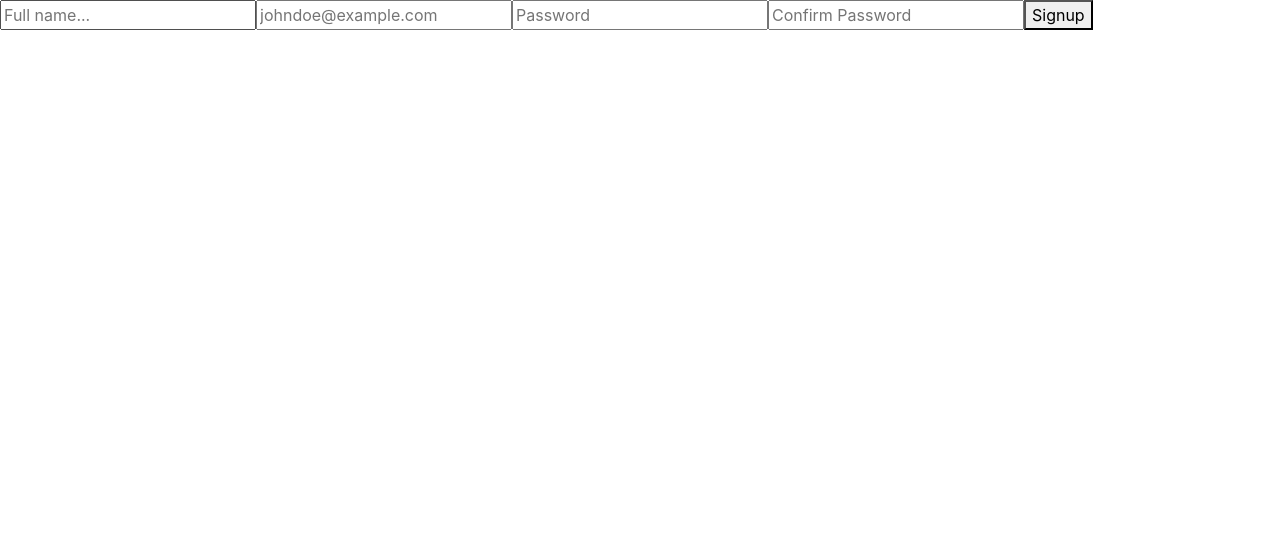
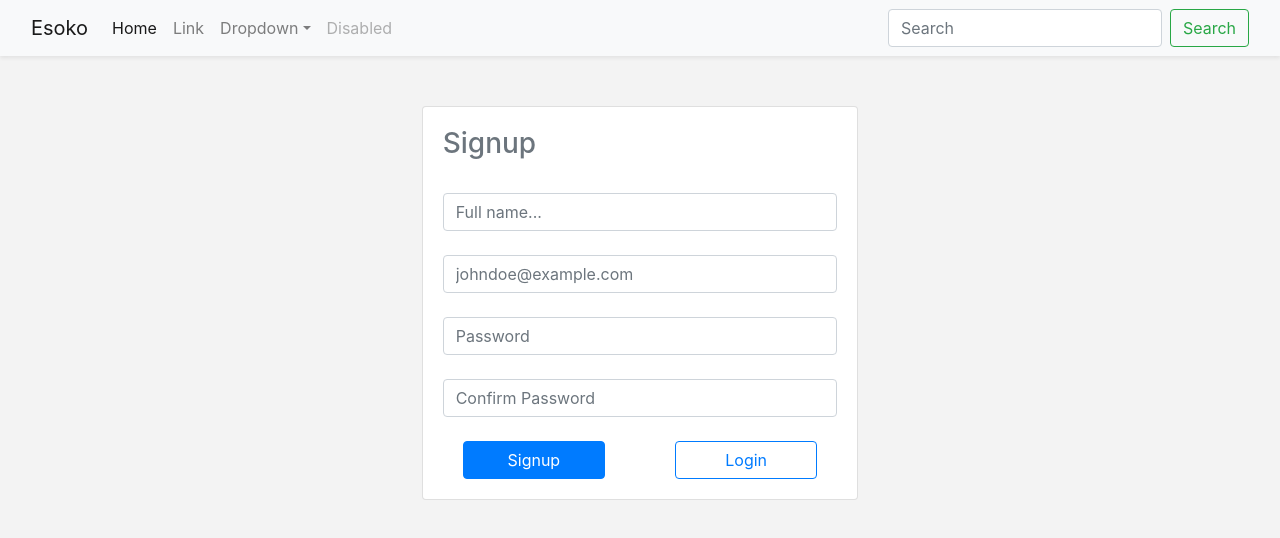
Before and after one commit to Dawn100/esokoweb, a React (Create React App) app: page /signup in a window 1280 px wide. Shown: the top 538 px of the page. Built offline with nearby package versions, Linux system fonts and the light colour scheme.

Commit message:
Designed login and signup

```diff
--- a/package.json
+++ b/package.json
@@ -3,6 +3,7 @@
   "version": "0.1.0",
   "private": true,
   "dependencies": {
+    "axios": "^0.19.0",
     "react": "^16.9.0",
     "react-dom": "^16.9.0",
     "react-navigation": "^4.0.4",
--- a/public/index.html
+++ b/public/index.html
@@ -3,7 +3,7 @@
   <head>
     <meta charset="utf-8" />
     <link rel="shortcut icon" href="%PUBLIC_URL%/favicon.ico" />
-    <meta name="viewport" content="width=device-width, initial-scale=1" />
+    <meta name="viewport" content="width=device-width, initial-scale=1, shrink-to-fit=no">
     <meta name="theme-color" content="#000000" />
     <meta
       name="description"
@@ -32,7 +32,7 @@
     -->
     <title>Esoko</title>
   </head>
-  <body>
+  <body style="background-color: #f3f3f3;padding: 0;margin: 0;height: 100%;width: 100%;">
     <noscript>You need to enable JavaScript to run this app.</noscript>
     <div id="root"></div>
     <!--
--- a/src/components/Login.js
+++ b/src/components/Login.js
@@ -1,17 +1,48 @@
 import React, { Component } from 'react';
+import MyNav from './Nav';
+const axios = require('axios');
+
 
 
 class Login extends Component {
     constructor(props) {
         super(props);
-        this.state = {  }
+        this.state = {
+            email:"",password:""
+          }
+    }
+
+    login(){
+        fetch('http://127.0.0.1:8000/api/login/',{
+            method:'POST',
+            headers:{
+                'Content-Type':'application/json'
+            },
+            body:JSON.stringify(this.state)
+        }).then(response=>response.json()).then(response=>{
+           localStorage.setItem('api_token',response.api_token);
+           if(localStorage.getItem("api_token")){
+            window.location.href='/'
+          }
+        })
     }
     render() {
         return (
             <div>
-                <input type="email" name="email" placeholder="Enter your email"/>
-                <input type="password" name="password" placeholder="Password"/>
-                <button type="submit">Login</button>
+                <MyNav/>
+                <div className="row justify-content-center align-self-center" style={{marginTop:100}}>
+                    <div className="card col-sm-12 col-md-4" style={{padding:20}}>
+                        <h3>Login</h3>
+                        <input className="form-control" type="email" onChange={(e)=>this.setState({email:e.target.value})} name="email" placeholder="Enter your email"/>
+                        <br/>
+                        <input className="form-control" type="password" onChange={(e)=>this.setState({password:e.target.value})} name="password" placeholder="Password"/>
+                        <br/>
+                        <div className="row justify-content-around">
+                            <button className="btn btn-primary" type="submit" onClick={this.login.bind(this)}>Login</button>
+                            <a href="/signup" className="btn btn-outline-primary">Signup</a>
+                        </div>
+                    </div>
+                </div>
             </div>
          );
     }
--- a/src/components/Nav.js
+++ b/src/components/Nav.js
@@ -1,47 +1,50 @@
 import React, { Component } from 'react';
 
-class Nav extends Component {
+class MyNav extends Component {
     constructor(props) {
         super(props);
         this.state = {  }
     }
     render() {
-        return ( <nav class="navbar navbar-expand-lg navbar-light bg-light">
-        <a class="navbar-brand" href="#">Navbar</a>
-        <button class="navbar-toggler" type="button" data-toggle="collapse" data-target="#navbarSupportedContent" aria-controls="navbarSupportedContent" aria-expanded="false" aria-label="Toggle navigation">
-          <span class="navbar-toggler-icon"></span>
-        </button>
+        return (
+        <nav className="navbar navbar-expand-md shadow-sm navbar-light bg-light">
+          <div className="container-fluid">
+          <a className="navbar-brand" href="#">Esoko</a>
+          <button className="navbar-toggler" type="button" data-toggle="collapse" data-target="#navbarSupportedContent" aria-controls="navbarSupportedContent" aria-expanded="false" aria-label="Toggle navigation">
+            <span className="navbar-toggler-icon"></span>
+          </button>
 
-        <div class="collapse navbar-collapse" id="navbarSupportedContent">
-          <ul class="navbar-nav mr-auto">
-            <li class="nav-item active">
-              <a class="nav-link" href="#">Home <span class="sr-only">(current)</span></a>
+        <div className="collapse navbar-collapse" id="navbarSupportedContent">
+          <ul className="navbar-nav mr-auto">
+            <li className="nav-item active">
+              <a className="nav-link" href="#">Home <span className="sr-only">(current)</span></a>
             </li>
-            <li class="nav-item">
-              <a class="nav-link" href="#">Link</a>
+            <li className="nav-item">
+              <a className="nav-link" href="#">Link</a>
             </li>
-            <li class="nav-item dropdown">
-              <a class="nav-link dropdown-toggle" href="#" id="navbarDropdown" role="button" data-toggle="dropdown" aria-haspopup="true" aria-expanded="false">
+            <li className="nav-item dropdown">
+              <a className="nav-link dropdown-toggle" href="#" id="navbarDropdown" role="button" data-toggle="dropdown" aria-haspopup="true" aria-expanded="false">
                 Dropdown
               </a>
-              <div class="dropdown-menu" aria-labelledby="navbarDropdown">
-                <a class="dropdown-item" href="#">Action</a>
-                <a class="dropdown-item" href="#">Another action</a>
-                <div class="dropdown-divider"></div>
-                <a class="dropdown-item" href="#">Something else here</a>
+              <div className="dropdown-menu" aria-labelledby="navbarDropdown">
+                <a className="dropdown-item" href="#">Action</a>
+                <a className="dropdown-item" href="#">Another action</a>
+                <div className="dropdown-divider"></div>
+                <a className="dropdown-item" href="#">Something else here</a>
               </div>
             </li>
-            <li class="nav-item">
-              <a class="nav-link disabled" href="#" tabindex="-1" aria-disabled="true">Disabled</a>
+            <li className="nav-item">
+              <a className="nav-link disabled" href="#" tabindex="-1" aria-disabled="true">Disabled</a>
             </li>
           </ul>
-          <form class="form-inline my-2 my-lg-0">
-            <input class="form-control mr-sm-2" type="search" placeholder="Search" aria-label="Search"/>
-            <button class="btn btn-outline-success my-2 my-sm-0" type="submit">Search</button>
+          <form className="form-inline my-2 my-lg-0">
+            <input className="form-control mr-sm-2" type="search" placeholder="Search" aria-label="Search"/>
+            <button className="btn btn-outline-success my-2 my-sm-0" type="submit">Search</button>
           </form>
+        </div>
         </div>
       </nav> );
     }
 }
 
-export default Nav;
+export default MyNav;
--- a/src/components/Product.js
+++ b/src/components/Product.js
@@ -7,7 +7,7 @@ class Product extends Component {
         this.state = {  }
     }
     render() {
-        return ( <div class="card shadow" style={{width: '18rem'}}>
+        return ( <div class="card" style={{width: '18rem'}}>
         <img src={this.props.product.photo} class="card-img-top" alt="..."/>
         <div class="card-body">
         <h5 class="card-title">{this.props.product.name}</h5>
--- a/src/components/ProductsList.js
+++ b/src/components/ProductsList.js
@@ -1,6 +1,6 @@
 import React, { Component } from 'react';
 import Product from './Product';
-import Nav from './Nav';
+import MyNav from './Nav';
 
 
 class ProductsList extends Component {
@@ -20,21 +20,23 @@ class ProductsList extends Component {
         }
       }
       componentDidMount(){
-        fetch('http://127.0.0.1:8000/api/products?api_token=zDlrQ3x4QLVxrK0xUseqVhzMmJQ8iEzKikdUvd2WHYQ4LXSx14nQWXsde9O9').then(data=>data.json()).then(data=>{
-        this.setState({products:data})
+        fetch('http://127.0.0.1:8000/api/products?api_token='+localStorage.getItem('api_token')).then(data=>data.json()).then(data=>{
+          this.setState({products:data})
         })
       }
     render() {
         return (
-          <div className="container">
-            <Nav/>
-              <h1>ProductsList</h1>
+          <div>
+            <MyNav/>
+            <div className="container">
+              <h3 className="text-secondary">All Products</h3>
               <div className="row">
               {this.state.products.map(product=>{
                 return (<Product key={product.id} product={product}/>)
               })}
               </div>
             </div>
+            </div>
          );
     }
 }
--- a/src/components/Signup.js
+++ b/src/components/Signup.js
@@ -1,4 +1,5 @@
 import React, { Component } from 'react';
+import MyNav from './Nav';
 
 
 class Signup extends Component {
@@ -9,11 +10,26 @@ class Signup extends Component {
     render() {
         return (
             <div>
-                <input type="text" name="name" placeholder="Full name..."/>
-                <input type="email" name="email" placeholder="johndoe@example.com"/>
-                <input type="password" name="password" placeholder="Password"/>
-                <input type="password" name="cpassword" placeholder="Confirm Password"/>
-                <button type="submit">Signup</button>
+               <MyNav/>
+               <div className="row justify-content-center align-self-center" style={{marginTop:50}}>
+                <div className="card col-sm-12 col-md-4" style={{padding:20}}>
+                    <h3 className="text-secondary">Signup</h3>
+                    <br/>
+                    <input className="form-control" type="text" name="name" placeholder="Full name..."/>
+                    <br/>
+                    <input className="form-control" type="email" name="email" placeholder="johndoe@example.com"/>
+                    <br/>
+                    <input className="form-control" type="password" name="password" placeholder="Password"/>
+                    <br/>
+                    <input className="form-control" type="password" name="cpassword" placeholder="Confirm Password"/>
+                    <br/>
+                    <div className="row justify-content-around">
+                    <button className="col-4 btn btn-primary" type="submit">Signup</button>
+                    <a href="/login" className="col-4 btn btn-outline-primary">Login</a>
+                    </div>
+                    </div>
+
+                </div>
             </div>
          );
     }
```
Also changed, not shown: 1 other file (tests, documents, lock files or other folders).
